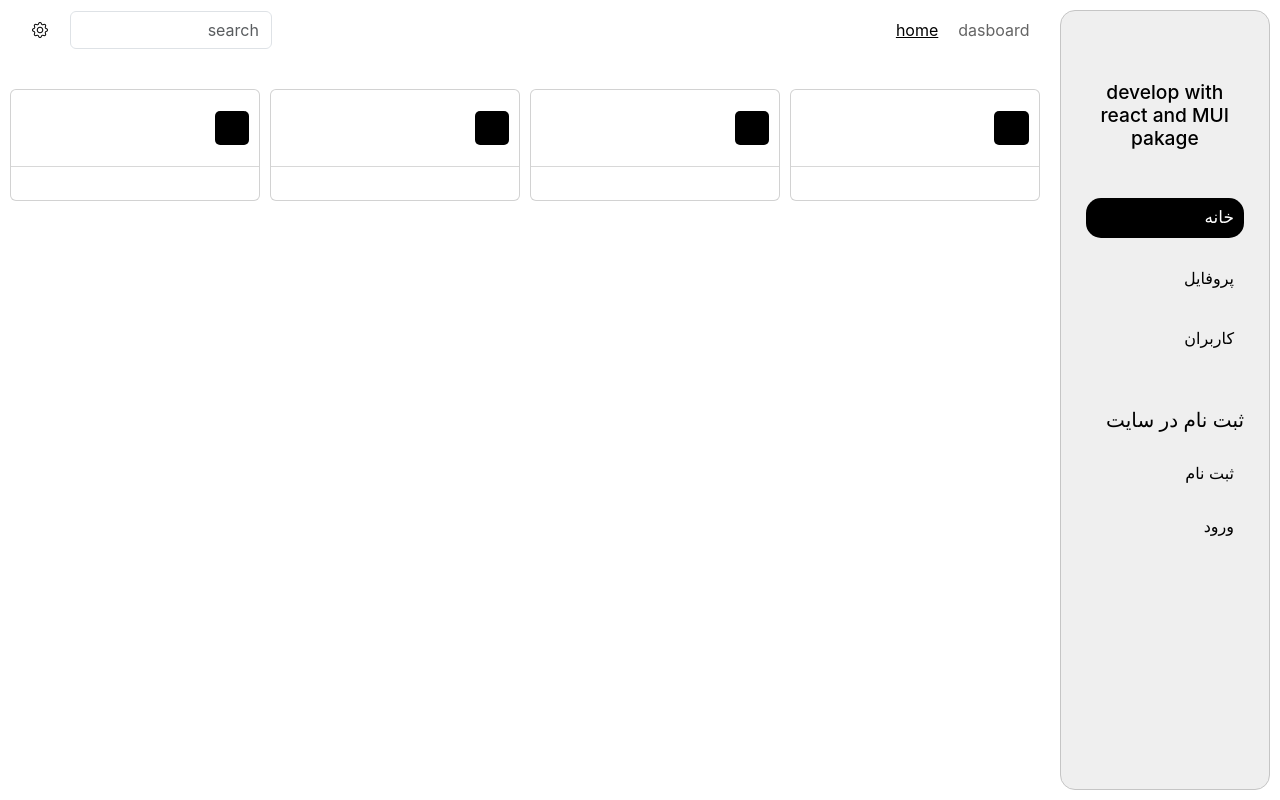
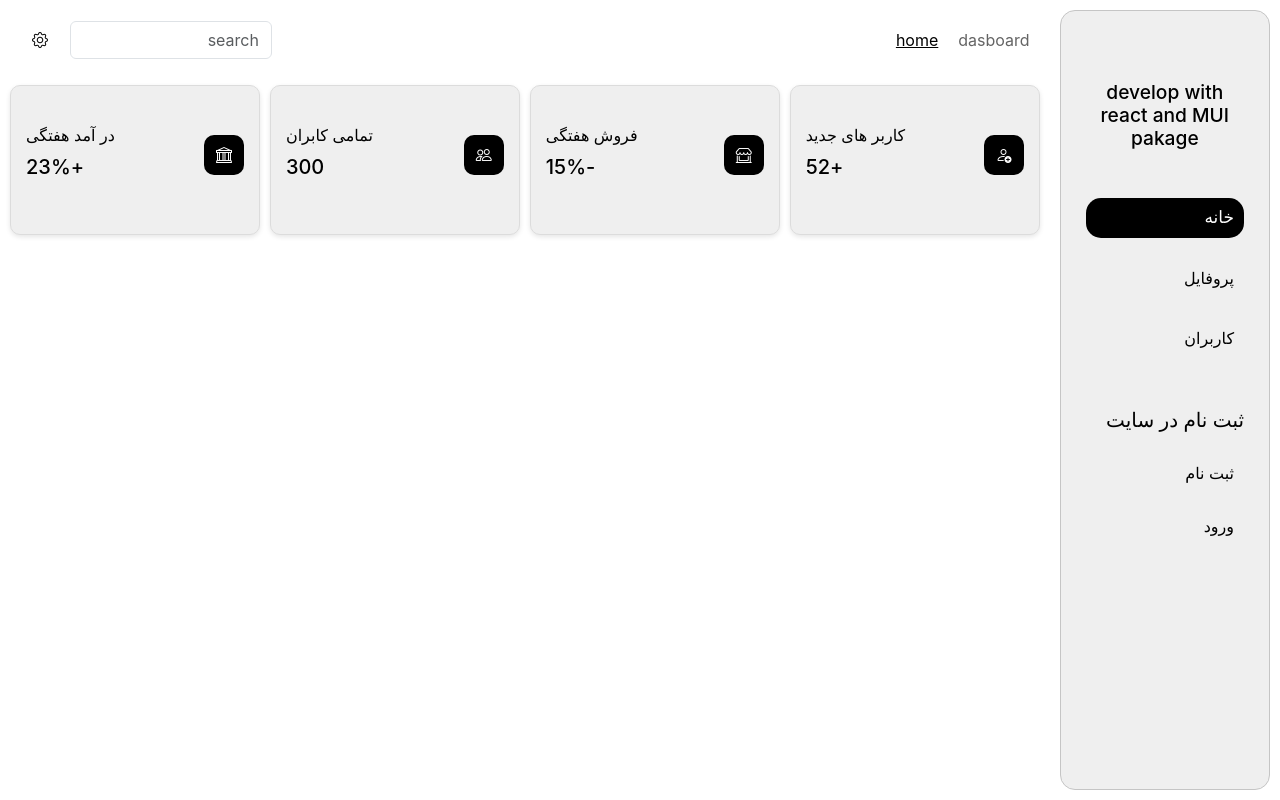
Before and after one commit to rhmanimohammad37-ship-it/admin-panel, a React (Create React App) app in the folder admin-panel/: page / in a window 1280 px wide. Built offline with nearby package versions, Linux system fonts and the light colour scheme.

Commit message:
i created card componenet

```diff
--- a/admin-panel/src/components/card/card.css
+++ b/admin-panel/src/components/card/card.css
@@ -1,28 +1,53 @@
-.card{
-    height: 75%;
-    display: flex;
-    flex-direction: column;
-    justify-content: center;
-    overflow: hidden;
+.card {
+  width: 100%;
+  height: 100%;
+  background-color: var(--eleman-color);
+  border-radius: 10px;
+  border: 1px solid rgb(220, 220, 220);
+  padding: 15px;
+  display: flex;
+  flex-direction: column;
+  gap: 10px;
+  box-shadow: 0 2px 5px rgba(0, 0, 0, 0.1);
+  transition: transform 0.3s, box-shadow 0.3s;
+  position: relative;
+  z-index: 1;
+  justify-content: center;
 }
-.card-icon{
-    width: 100%;
-    height: 70%;
-    /* background-color: red; */
-    border-bottom: 1px solid rgb(216, 216, 216);
-    display: flex;
-    align-items: center;
-    justify-content: space-between;
-    padding: 0px 10px;
+
+.card:hover {
+  transform: translateY(-5px);
+  box-shadow: 0 5px 15px rgba(0, 0, 0, 0.1);
 }
-.icon{
-    width: 15%;
-    height: auto;
-    background-color: var(--active-link);
-    aspect-ratio: 1 / 1;
-    border-radius: 5px;
+
+.card-icon {
+  width: 100%;
+  height: 70%;
+  display: flex;
+  align-items: center;
+  gap: 10px;
+  margin-bottom: 10px;
+  justify-content: space-between;
 }
-.card-data{
-    width: 100%;
-    height: 30%;
+
+.icon {
+  width: 40px;
+  height: 40px;
+  background-color: var(--active-link);
+  border-radius: 10px;
+  display: flex;
+  align-items: center;
+  justify-content: center;
+  /* color: var(--active-text); */
 }
+.icon i{
+  color: var( --active-text);
+}
+
+.card-info {
+  flex: 1;
+  display: flex;
+  flex-direction: column;
+  justify-content: center;
+  align-items: end;
+}
--- a/admin-panel/src/components/card/card.js
+++ b/admin-panel/src/components/card/card.js
@@ -1,14 +1,18 @@
-import React from 'react'
-import './card.css'
+import React from "react";
+import "./card.css";
 
-export default function Card() {
+export default function Card(props) {
   return (
-    <div className='card'>
-        <div className='card-icon'>
-            <div className='icon'></div>
-            <div className='card-info'> </div>
+    <div className="card">
+      <div className="card-icon">
+        <div className="icon">
+          {props.icon}
         </div>
-        <div className='card-data'></div>
+        <div className="card-info">
+          <p className="card-title">{props.title}</p>
+          <h5 className="percent">{props.description}</h5>
+        </div>
+      </div>
     </div>
-  )
+  );
 }
--- a/admin-panel/src/components/header/header.css
+++ b/admin-panel/src/components/header/header.css
@@ -6,9 +6,10 @@
   align-items: center;
   justify-content: space-between;
   padding: 20px;
-  /* background-color: rgba(75, 75, 75, 0.138); */
   border-radius: 15px;
   backdrop-filter: blur(15px);
+  position: relative;
+  z-index: 100;
 }
 
 .header-Breadcrumb {
@@ -34,7 +35,6 @@
 .header-access {
   width: 50%;
   height: 100%;
-  /* background-color: red; */
   display: flex;
   align-items: center;
   justify-content: end;
@@ -69,6 +69,25 @@
   color: var(--text-color);
 }
 
+/* Backdrop برای overlay */
+.sidebar-backdrop {
+  position: fixed;
+  top: 0;
+  left: 0;
+  width: 100vw;
+  height: 100vh;
+  background-color: rgba(0, 0, 0, 0.3);
+  z-index: 999;
+  opacity: 0;
+  visibility: hidden;
+  transition: all 0.3s ease;
+}
+
+.sidebar-backdrop.show {
+  opacity: 1;
+  visibility: visible;
+}
+
 .resposive-side-bar {
   position: fixed;
   top: 0;
@@ -78,9 +97,8 @@
   transition: all 0.5s ease;
   opacity: 0;
   visibility: hidden;
-  transform: translateX(10px);
+  transform: translateX(100%);
   padding: 10px;
-  margin-top: 0;
   display: flex;
   align-items: center;
   justify-content: center;
@@ -96,9 +114,8 @@
   flex-direction: column;
   justify-content: center;
   gap: 10px;
-  direction:  ltr;
+  direction: ltr;
   overflow-y: auto;
-  z-index: 1000;
 }
 .header-links {
   width: 100%;
@@ -116,7 +133,6 @@
 .active-link {
   width: 100%;
   height: 35px;
-  /* background-color: red; */
   display: flex;
   align-items: center;
   padding: 0 10px;
@@ -138,7 +154,25 @@
   opacity: 0.7;
 }
 .show-Side-bar {
-  transform: translateX(0px);
+  transform: translateX(0);
+  opacity: 1;
+  visibility: visible;
+}
+
+.setting-backdrop {
+  position: fixed;
+  top: 0;
+  left: 0;
+  width: 100vw;
+  height: 100vh;
+  background-color: rgba(0, 0, 0, 0.3);
+  z-index: 999;
+  opacity: 0;
+  visibility: hidden;
+  transition: all 0.3s ease;
+}
+
+.setting-backdrop.show {
   opacity: 1;
   visibility: visible;
 }
@@ -149,19 +183,17 @@
   position: fixed;
   top: 0;
   left: 0;
-  /* background-color: red; */
   transition: all 0.5s ease;
   opacity: 0;
   visibility: hidden;
-  transform: translateX(-10px);
+  transform: translateX(-100%);
   padding: 10px;
   z-index: 1000;
-  isolation: isolate;
 }
 .show-setting-container {
   visibility: visible;
   opacity: 1;
-  transform: translateX(0px);
+  transform: translateX(0);
 }
 .setting-container-child {
   width: 100%;
@@ -173,7 +205,6 @@
   flex-direction: column;
   align-items: center;
   padding: 20px;
-  z-index: 1000;
 }
 .close {
   width: 100%;
@@ -201,9 +232,14 @@
   height: 20px;
   border: none;
   border-radius: 50%;
+  cursor: pointer;
+  transition: transform 0.2s;
+}
+.color-button:hover {
+  transform: scale(1.1);
 }
 
-/* reaposive */
+/* responsive */
 @media (min-width: 1040px) {
   .resposive-side-bar {
     opacity: 0;
@@ -228,7 +264,7 @@
   }
   .setting-title,
   .color-title,
-  .web-theme-title{
+  .web-theme-title {
     font-size: 10px;
   }
 }
--- a/admin-panel/src/pages/home/home.css
+++ b/admin-panel/src/pages/home/home.css
@@ -27,25 +27,23 @@
   overflow-y: auto;
   overflow-x: hidden;
 }
-header{
+header {
   width: 100%;
   height: 60px;
   /* background-color: red; */
 }
-.cards{
+.cards {
   width: 100%;
   height: 150px;
   /* background-color: red; */
-  margin-top: 10px;
+  margin-top: 25px;
   display: grid;
   align-items: center;
   justify-content: center;
   grid-template-columns: 1fr 1fr 1fr 1fr;
   gap: 10px;
   padding: 0 10px;
-  z-index: 1;
 }
-
 
 @media (max-width: 1140px) {
   .home-side-bar {
@@ -56,3 +54,15 @@ header{
     height: 100%;
   }
 }
+
+@media (max-width: 992px) {
+  .cards {
+    grid-template-columns: 1fr 1fr;
+  }
+}
+
+@media (max-width: 576px) {
+  .cards {
+    grid-template-columns: 1fr;
+  }
+}
--- a/admin-panel/src/pages/home/home.js
+++ b/admin-panel/src/pages/home/home.js
@@ -4,6 +4,32 @@ import Header from "../../components/header/Header";
 import Card from "../../components/card/card";
 
 export default function Home() {
+  const cardArrauInfo = [
+    {
+      id: 1,
+      title: "کاربر های جدید",
+      icon: <i class="bi bi-person-add"></i>,
+      description: "+52",
+    },
+    {
+      id: 2,
+      title: "فروش هفتگی",
+      icon: <i class="bi bi-shop-window"></i>,
+      description: "-15%",
+    },
+    {
+      id: 3,
+      title: "تمامی کابران",
+      icon: <i class="bi bi-people"></i>,
+      description: "300",
+    },
+    {
+      id: 4,
+      title: "در آمد هفتگی",
+      icon: <i class="bi bi-bank"></i>,
+      description: "+23%",
+    },
+  ];
   return (
     <div className="home">
       <div className="home-side-bar">
@@ -14,10 +40,9 @@ export default function Home() {
           <Header />
         </header>
         <section className="cards">
-          <Card />
-          <Card />
-          <Card />
-          <Card />
+          {cardArrauInfo.map((cardData) => (
+            <Card {...cardData} key={cardData.id}/>
+          ))}
         </section>
       </div>
     </div>
```
